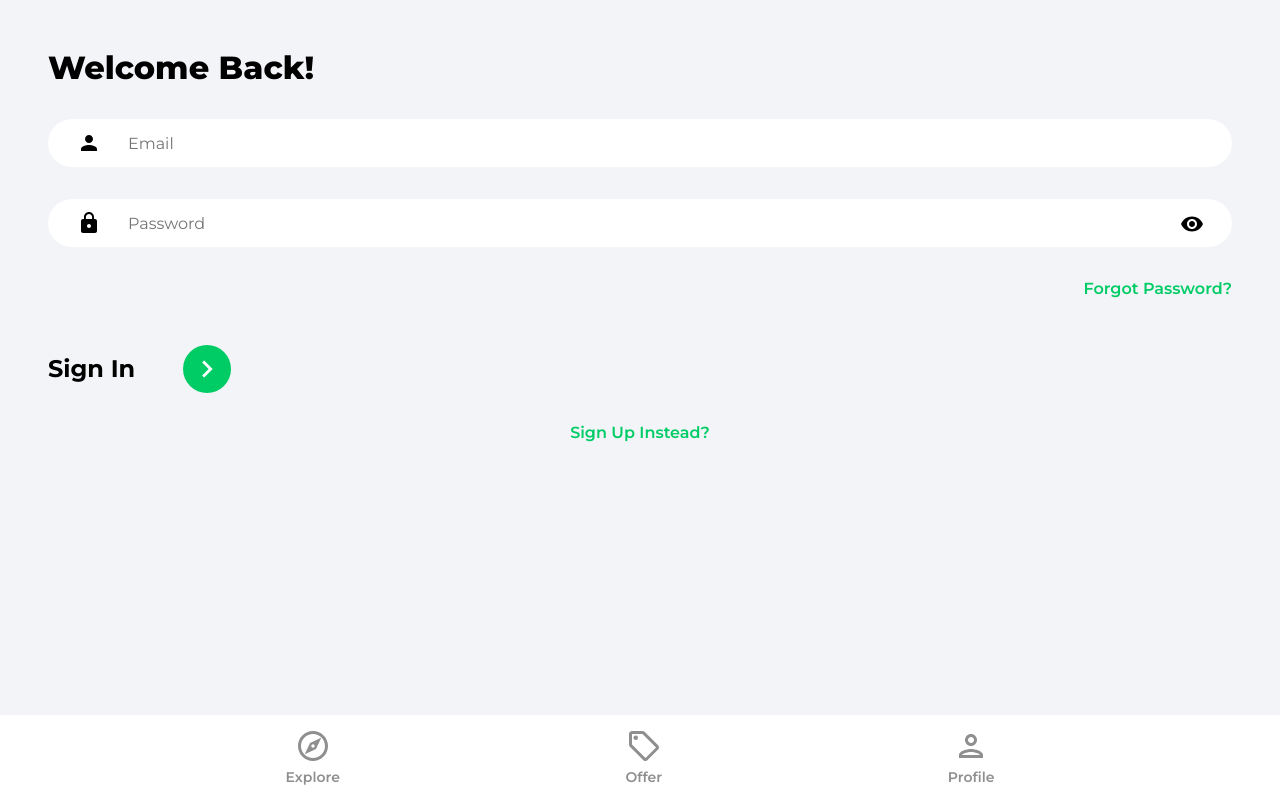
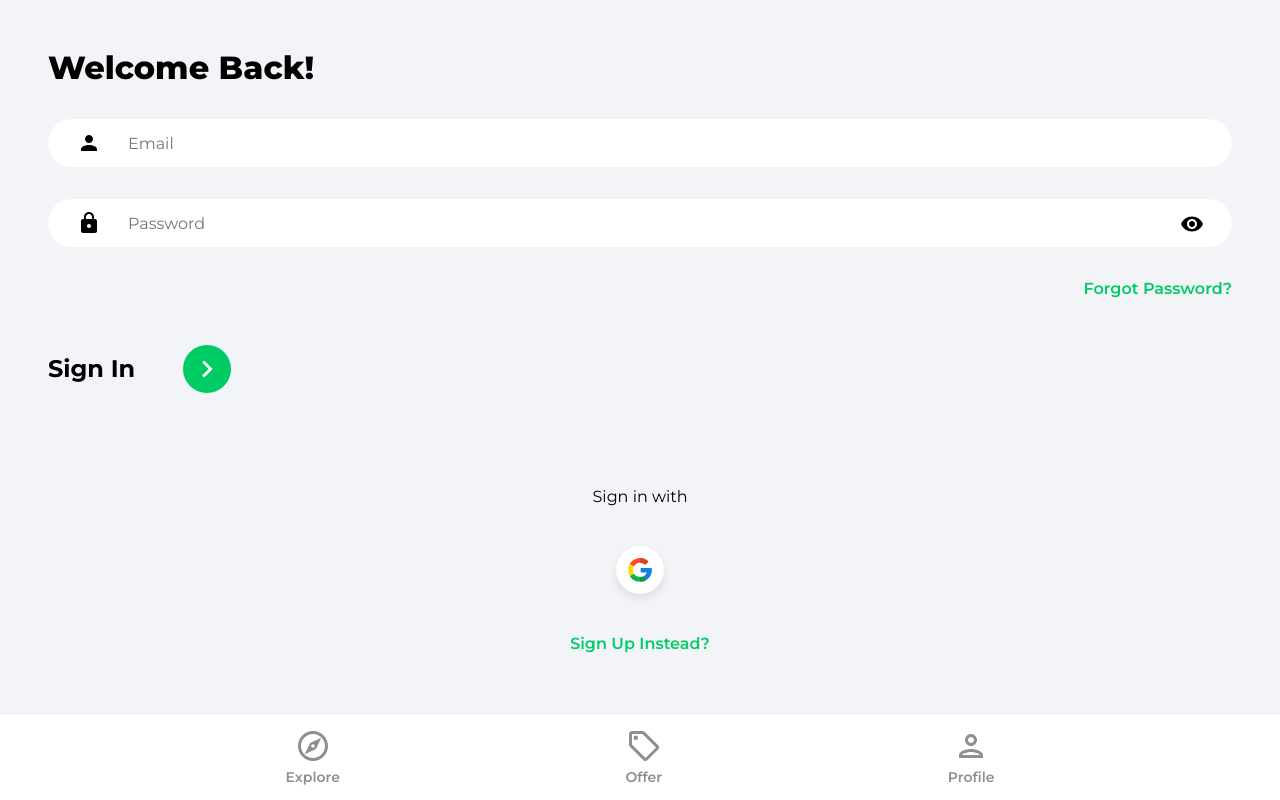
Before and after one commit to bcherrera14/house-marketplace, a React (Create React App) app: page /sign-in in a window 1280 px wide. Built offline with nearby package versions, Linux system fonts and the light colour scheme.

Commit message:
add google oauth

```diff
--- /dev/null
+++ b/src/components/OAuth.jsx
@@ -0,0 +1,49 @@
+import React from 'react'
+import { useLocation, useNavigate } from 'react-router-dom'
+import { getAuth, signInWithPopup, GoogleAuthProvider } from 'firebase/auth'
+import { doc, setDoc, getDoc, serverTimestamp } from 'firebase/firestore'
+import { db } from '../firebase.config'
+import { toast } from 'react-toastify'
+import googleIcon from '../assets/svg/googleIcon.svg'
+
+
+function OAuth() {
+    const navigate = useNavigate()
+    const location = useLocation()
+    const onGoogleClick = async () => {
+        try {
+            const auth = getAuth()
+            const provider = new GoogleAuthProvider()
+            const result = await signInWithPopup(auth, provider)
+            const user = result.user
+
+            //Check for user
+            const docRef = doc(db, 'users', user.uid)
+            const docSnap = await getDoc(docRef)
+            //If user doesnt exist, create user
+            if(!docSnap.exists()){
+                await setDoc(doc(db, 'users', user.uid), {
+                    name: user.displayName,
+                    email: user.email,
+                    timestamp: serverTimestamp()
+                })
+            }
+            navigate('/')
+
+        } catch (error) {
+            toast.error('Could not authorize with Google.')
+        }
+    }
+
+
+  return (
+    <div className='socialLogin'>
+        <p>Sign {location.pathname === '/sign-up' ? 'up' : 'in'} with</p>
+        <button className="socialIconDiv" onClick={onGoogleClick}>
+            <img className='socialIconImg' src={googleIcon} alt="google" />
+        </button>
+    </div>
+  )
+}
+
+export default OAuth
--- a/src/pages/Signin.jsx
+++ b/src/pages/Signin.jsx
@@ -5,6 +5,7 @@
 import {getAuth, signInWithEmailAndPassword} from 'firebase/auth'
 import { ReactComponent as ArrowRightIcon } from '../assets/svg/keyboardArrowRightIcon.svg';
 import visibilityIcon from '../assets/svg/visibilityIcon.svg';
+import OAuth from '../components/OAuth';
 
 function Signin() {
 	const [ showPassword, setShowPassword ] = useState(false);
@@ -79,6 +80,9 @@
 						</button>
 					</div>
 				</form>
+
+				<OAuth/>
+
 				<Link to="/sign-up" className="registerLink">
 					Sign Up Instead?
 				</Link>
--- a/src/pages/Signup.jsx
+++ b/src/pages/Signup.jsx
@@ -7,6 +7,7 @@
 import { db } from '../firebase.config';
 import { ReactComponent as ArrowRightIcon } from '../assets/svg/keyboardArrowRightIcon.svg';
 import visibilityIcon from '../assets/svg/visibilityIcon.svg';
+import OAuth from '../components/OAuth';
 
 function Signup() {
 	const [ showPassword, setShowPassword ] = useState(false);
@@ -96,6 +97,10 @@
 						</button>
 					</div>
 				</form>
+
+				<OAuth></OAuth>
+
+
 				<Link to="/sign-in" className="registerLink">
 					Sign In
 				</Link>
```
